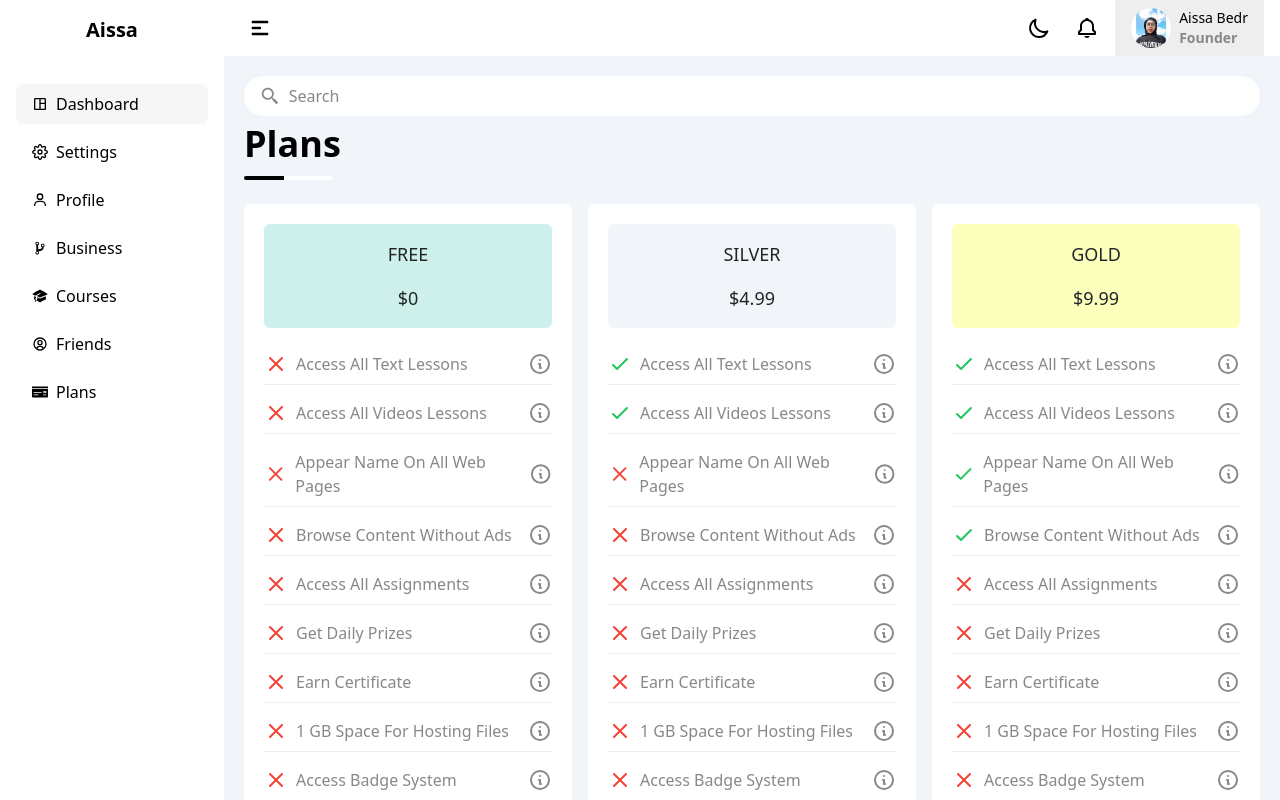
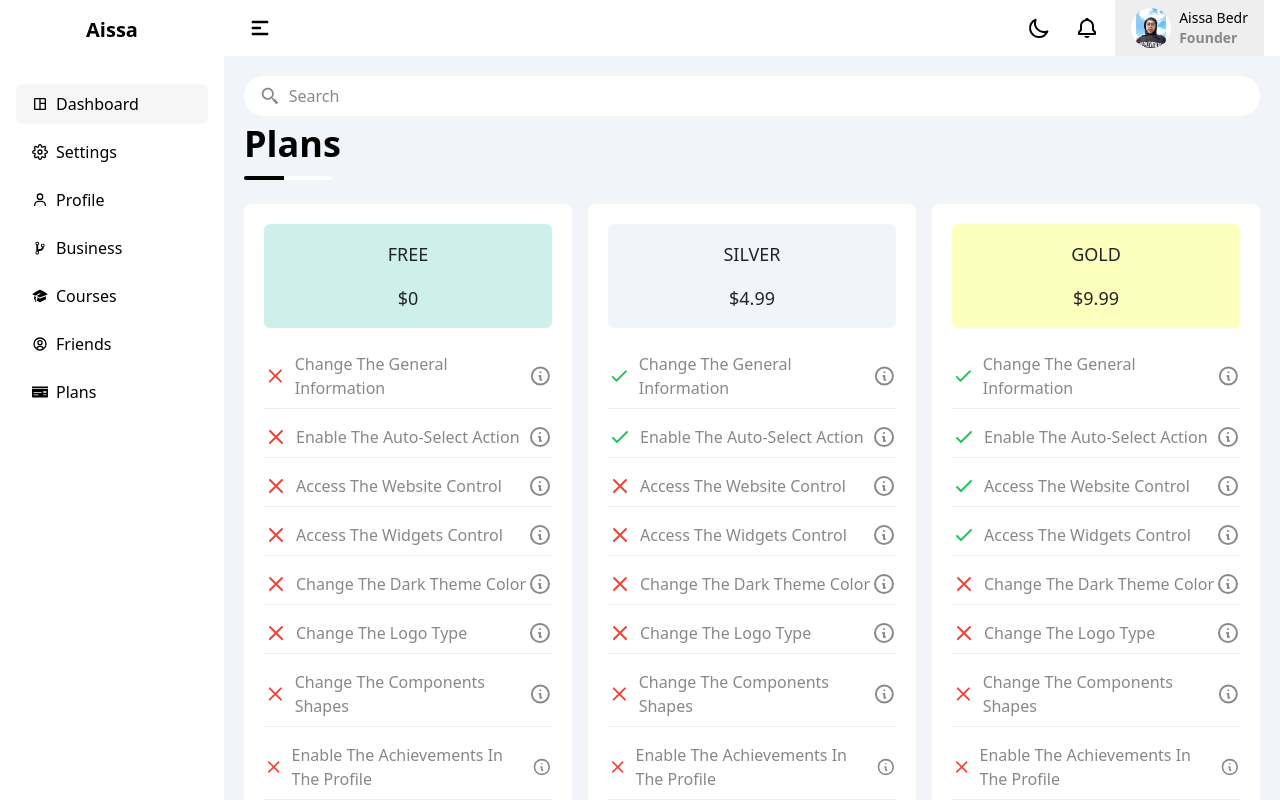
Before and after one commit to Aissa-Bedr/Dashboard, a Next.js app in the folder application/: page /plans in a window 1280 px wide. Built offline with nearby package versions, Linux system fonts and the light colour scheme.

Commit message:
update the plans data

```diff
--- a/application/components/app/plans/data/freeFeatures.ts
+++ b/application/components/app/plans/data/freeFeatures.ts
@@ -3,56 +3,62 @@ import { FeatureProps } from "../types/main";
 const freeFeatures: FeatureProps[] = [
     {
         id: 0,
-        content: "Access all text lessons",
-        completeContent: "You will be Access all text lessons in the cite",
+        content: "Change the general information",
+        completeContent: "You will be able to change the first and last name",
         isChecked: false,
     },
     {
         id: 1,
-        content: "Access all videos lessons",
-        completeContent: "You will be Access all videos lessons in the cite",
+        content: "Enable the auto-select action",
+        completeContent: "You will be able to access the automatic select action",
         isChecked: false,
     },
     {
         id: 2,
-        content: "Appear name on all web pages",
-        completeContent: "Your name will be at all sections in the cite",
+        content: "Access the website control",
+        completeContent: "You will be able to control the website actions",
         isChecked: false,
     },
     {
         id: 3,
-        content: "Browse content without ads",
-        completeContent: "No sudden or pined ads in the web site",
+        content: "Access the widgets control",
+        completeContent: "You will be able to control the website widgets",
         isChecked: false,
     },
     {
         id: 4,
-        content: "Access all assignments",
-        completeContent: "You will be able to do the assignments",
+        content: "Change the dark theme color",
+        completeContent: "You will be able to change the dark theme color in the appearance control",
         isChecked: false,
     },
     {
         id: 5,
-        content: "Get daily prizes",
-        completeContent: "Every day you signed up you will get a random prize",
+        content: "Change the logo type",
+        completeContent: "You will be able to change the logo type",
         isChecked: false,
     },
     {
         id: 6,
-        content: "Earn certificate",
-        completeContent: "after completing some chelenges you will get a certificate",
+        content: "Change the components shapes",
+        completeContent: "You will be able to control and change the components shapes as you want",
         isChecked: false,
     },
     {
         id: 7,
-        content: "1 GB space for hosting files",
-        completeContent: "get a free space to host your files",
+        content: "Enable the achievements in the profile",
+        completeContent: "You will be able to see your achievements in your profile",
         isChecked: false,
     },
     {
         id: 8,
-        content: "Access badge system",
-        completeContent: "you will be Access the badge system in the page",
+        content: "Get unlimited data",
+        completeContent: "you will be able to add unlimited content data as you want",
+        isChecked: false,
+    },
+    {
+        id: 9,
+        content: "Enable the chat bot",
+        completeContent: "you will be able to chat and interact with the chat bot",
         isChecked: false,
     },
 ];
--- a/application/components/app/plans/data/goldFeatures.ts
+++ b/application/components/app/plans/data/goldFeatures.ts
@@ -3,56 +3,62 @@ import { FeatureProps } from "../types/main";
 const goldFeatures: FeatureProps[] = [
     {
         id: 0,
-        content: "Access all text lessons",
-        completeContent: "You will be Access all text lessons in the cite",
+        content: "Change the general information",
+        completeContent: "You will be able to change the first and last name",
         isChecked: true,
     },
     {
         id: 1,
-        content: "Access all videos lessons",
-        completeContent: "You will be Access all videos lessons in the cite",
+        content: "Enable the auto-select action",
+        completeContent: "You will be able to access the automatic select action",
         isChecked: true,
     },
     {
         id: 2,
-        content: "Appear name on all web pages",
-        completeContent: "Your name will be at all sections in the cite",
+        content: "Access the website control",
+        completeContent: "You will be able to control the website actions",
         isChecked: true,
     },
     {
         id: 3,
-        content: "Browse content without ads",
-        completeContent: "No sudden or pined ads in the web site",
+        content: "Access the widgets control",
+        completeContent: "You will be able to control the website widgets",
         isChecked: true,
     },
     {
         id: 4,
-        content: "Access all assignments",
-        completeContent: "You will be able to do the assignments",
+        content: "Change the dark theme color",
+        completeContent: "You will be able to change the dark theme color in the appearance control",
         isChecked: false,
     },
     {
         id: 5,
-        content: "Get daily prizes",
-        completeContent: "Every day you signed up you will get a random prize",
+        content: "Change the logo type",
+        completeContent: "You will be able to change the logo type",
         isChecked: false,
     },
     {
         id: 6,
-        content: "Earn certificate",
-        completeContent: "after completing some chelenges you will get a certificate",
+        content: "Change the components shapes",
+        completeContent: "You will be able to control and change the components shapes as you want",
         isChecked: false,
     },
     {
         id: 7,
-        content: "1 GB space for hosting files",
-        completeContent: "get a free space to host your files",
+        content: "Enable the achievements in the profile",
+        completeContent: "You will be able to see your achievements in your profile",
         isChecked: false,
     },
     {
         id: 8,
-        content: "Access badge system",
-        completeContent: "you will be Access the badge system in the page",
+        content: "Get unlimited data",
+        completeContent: "you will be able to add unlimited content data as you want",
+        isChecked: false,
+    },
+    {
+        id: 9,
+        content: "Enable the chat bot",
+        completeContent: "you will be able to chat and interact with the chat bot",
         isChecked: false,
     },
 ];
--- a/application/components/app/plans/data/maxFeatures.ts
+++ b/application/components/app/plans/data/maxFeatures.ts
@@ -3,56 +3,62 @@ import { FeatureProps } from "../types/main";
 const maxFeatures: FeatureProps[] = [
     {
         id: 0,
-        content: "Access all text lessons",
-        completeContent: "You will be Access all text lessons in the cite",
+        content: "Change the general information",
+        completeContent: "You will be able to change the first and last name",
         isChecked: true,
     },
     {
         id: 1,
-        content: "Access all videos lessons",
-        completeContent: "You will be Access all videos lessons in the cite",
+        content: "Enable the auto-select action",
+        completeContent: "You will be able to access the automatic select action",
         isChecked: true,
     },
     {
         id: 2,
-        content: "Appear name on all web pages",
-        completeContent: "Your name will be at all sections in the cite",
+        content: "Access the website control",
+        completeContent: "You will be able to control the website actions",
         isChecked: true,
     },
     {
         id: 3,
-        content: "Browse content without ads",
-        completeContent: "No sudden or pined ads in the web site",
+        content: "Access the widgets control",
+        completeContent: "You will be able to control the website widgets",
         isChecked: true,
     },
     {
         id: 4,
-        content: "Access all assignments",
-        completeContent: "You will be able to do the assignments",
+        content: "Change the dark theme color",
+        completeContent: "You will be able to change the dark theme color in the appearance control",
         isChecked: true,
     },
     {
         id: 5,
-        content: "Get daily prizes",
-        completeContent: "Every day you signed up you will get a random prize",
+        content: "Change the logo type",
+        completeContent: "You will be able to change the logo type",
         isChecked: true,
     },
     {
         id: 6,
-        content: "Earn certificate",
-        completeContent: "after completing some chelenges you will get a certificate",
+        content: "Change the components shapes",
+        completeContent: "You will be able to control and change the components shapes as you want",
         isChecked: true,
     },
     {
         id: 7,
-        content: "1 GB space for hosting files",
-        completeContent: "get a free space to host your files",
+        content: "Enable the achievements in the profile",
+        completeContent: "You will be able to see your achievements in your profile",
         isChecked: true,
     },
     {
         id: 8,
-        content: "Access badge system",
-        completeContent: "you will be Access the badge system in the page",
+        content: "Get unlimited data",
+        completeContent: "you will be able to add unlimited content data as you want",
+        isChecked: true,
+    },
+    {
+        id: 9,
+        content: "Enable the chat bot",
+        completeContent: "you will be able to chat and interact with the chat bot",
         isChecked: true,
     },
 ];
--- a/application/components/app/plans/data/platinumFeatures.ts
+++ b/application/components/app/plans/data/platinumFeatures.ts
@@ -3,56 +3,62 @@ import { FeatureProps } from "../types/main";
 const platinumFeatures: FeatureProps[] = [
     {
         id: 0,
-        content: "Access all text lessons",
-        completeContent: "You will be Access all text lessons in the cite",
+        content: "Change the general information",
+        completeContent: "You will be able to change the first and last name",
         isChecked: true,
     },
     {
         id: 1,
-        content: "Access all videos lessons",
-        completeContent: "You will be Access all videos lessons in the cite",
+        content: "Enable the auto-select action",
+        completeContent: "You will be able to access the automatic select action",
         isChecked: true,
     },
     {
         id: 2,
-        content: "Appear name on all web pages",
-        completeContent: "Your name will be at all sections in the cite",
+        content: "Access the website control",
+        completeContent: "You will be able to control the website actions",
         isChecked: true,
     },
     {
         id: 3,
-        content: "Browse content without ads",
-        completeContent: "No sudden or pined ads in the web site",
+        content: "Access the widgets control",
+        completeContent: "You will be able to control the website widgets",
         isChecked: true,
     },
     {
         id: 4,
-        content: "Access all assignments",
-        completeContent: "You will be able to do the assignments",
+        content: "Change the dark theme color",
+        completeContent: "You will be able to change the dark theme color in the appearance control",
         isChecked: true,
     },
     {
         id: 5,
-        content: "Get daily prizes",
-        completeContent: "Every day you signed up you will get a random prize",
+        content: "Change the logo type",
+        completeContent: "You will be able to change the logo type",
         isChecked: true,
     },
     {
         id: 6,
-        content: "Earn certificate",
-        completeContent: "after completing some chelenges you will get a certificate",
+        content: "Change the components shapes",
+        completeContent: "You will be able to control and change the components shapes as you want",
         isChecked: false,
     },
     {
         id: 7,
-        content: "1 GB space for hosting files",
-        completeContent: "get a free space to host your files",
+        content: "Enable the achievements in the profile",
+        completeContent: "You will be able to see your achievements in your profile",
         isChecked: false,
     },
     {
         id: 8,
-        content: "Access badge system",
-        completeContent: "you will be Access the badge system in the page",
+        content: "Get unlimited data",
+        completeContent: "you will be able to add unlimited content data as you want",
+        isChecked: false,
+    },
+    {
+        id: 9,
+        content: "Enable the chat bot",
+        completeContent: "you will be able to chat and interact with the chat bot",
         isChecked: false,
     },
 ];
--- a/application/components/app/plans/data/silverFeatures.ts
+++ b/application/components/app/plans/data/silverFeatures.ts
@@ -3,56 +3,62 @@ import { FeatureProps } from "../types/main";
 const silverFeatures: FeatureProps[] = [
     {
         id: 0,
-        content: "Access all text lessons",
-        completeContent: "You will be Access all text lessons in the cite",
+        content: "Change the general information",
+        completeContent: "You will be able to change the first and last name",
         isChecked: true,
     },
     {
         id: 1,
-        content: "Access all videos lessons",
-        completeContent: "You will be Access all videos lessons in the cite",
+        content: "Enable the auto-select action",
+        completeContent: "You will be able to access the automatic select action",
         isChecked: true,
     },
     {
         id: 2,
-        content: "Appear name on all web pages",
-        completeContent: "Your name will be at all sections in the cite",
+        content: "Access the website control",
+        completeContent: "You will be able to control the website actions",
         isChecked: false,
     },
     {
         id: 3,
-        content: "Browse content without ads",
-        completeContent: "No sudden or pined ads in the web site",
+        content: "Access the widgets control",
+        completeContent: "You will be able to control the website widgets",
         isChecked: false,
     },
     {
         id: 4,
-        content: "Access all assignments",
-        completeContent: "You will be able to do the assignments",
+        content: "Change the dark theme color",
+        completeContent: "You will be able to change the dark theme color in the appearance control",
         isChecked: false,
     },
     {
         id: 5,
-        content: "Get daily prizes",
-        completeContent: "Every day you signed up you will get a random prize",
+        content: "Change the logo type",
+        completeContent: "You will be able to change the logo type",
         isChecked: false,
     },
     {
         id: 6,
-        content: "Earn certificate",
-        completeContent: "after completing some chelenges you will get a certificate",
+        content: "Change the components shapes",
+        completeContent: "You will be able to control and change the components shapes as you want",
         isChecked: false,
     },
     {
         id: 7,
-        content: "1 GB space for hosting files",
-        completeContent: "get a free space to host your files",
+        content: "Enable the achievements in the profile",
+        completeContent: "You will be able to see your achievements in your profile",
         isChecked: false,
     },
     {
         id: 8,
-        content: "Access badge system",
-        completeContent: "you will be Access the badge system in the page",
+        content: "Get unlimited data",
+        completeContent: "you will be able to add unlimited content data as you want",
+        isChecked: false,
+    },
+    {
+        id: 9,
+        content: "Enable the chat bot",
+        completeContent: "you will be able to chat and interact with the chat bot",
         isChecked: false,
     },
 ];
--- a/application/components/app/plans/data/superFeatures.ts
+++ b/application/components/app/plans/data/superFeatures.ts
@@ -3,56 +3,62 @@ import { FeatureProps } from "../types/main";
 const superFeatures: FeatureProps[] = [
     {
         id: 0,
-        content: "Access all text lessons",
-        completeContent: "You will be Access all text lessons in the cite",
+        content: "Change the general information",
+        completeContent: "You will be able to change the first and last name",
         isChecked: true,
     },
     {
         id: 1,
-        content: "Access all videos lessons",
-        completeContent: "You will be Access all videos lessons in the cite",
+        content: "Enable the auto-select action",
+        completeContent: "You will be able to access the automatic select action",
         isChecked: true,
     },
     {
         id: 2,
-        content: "Appear name on all web pages",
-        completeContent: "Your name will be at all sections in the cite",
+        content: "Access the website control",
+        completeContent: "You will be able to control the website actions",
         isChecked: true,
     },
     {
         id: 3,
-        content: "Browse content without ads",
-        completeContent: "No sudden or pined ads in the web site",
+        content: "Access the widgets control",
+        completeContent: "You will be able to control the website widgets",
         isChecked: true,
     },
     {
         id: 4,
-        content: "Access all assignments",
-        completeContent: "You will be able to do the assignments",
+        content: "Change the dark theme color",
+        completeContent: "You will be able to change the dark theme color in the appearance control",
         isChecked: true,
     },
     {
         id: 5,
-        content: "Get daily prizes",
-        completeContent: "Every day you signed up you will get a random prize",
+        content: "Change the logo type",
+        completeContent: "You will be able to change the logo type",
         isChecked: true,
     },
     {
         id: 6,
-        content: "Earn certificate",
-        completeContent: "after completing some chelenges you will get a certificate",
+        content: "Change the components shapes",
+        completeContent: "You will be able to control and change the components shapes as you want",
         isChecked: true,
     },
     {
         id: 7,
-        content: "1 GB space for hosting files",
-        completeContent: "get a free space to host your files",
+        content: "Enable the achievements in the profile",
+        completeContent: "You will be able to see your achievements in your profile",
         isChecked: true,
     },
     {
         id: 8,
-        content: "Access badge system",
-        completeContent: "you will be Access the badge system in the page",
+        content: "Get unlimited data",
+        completeContent: "you will be able to add unlimited content data as you want",
+        isChecked: false,
+    },
+    {
+        id: 9,
+        content: "Enable the chat bot",
+        completeContent: "you will be able to chat and interact with the chat bot",
         isChecked: false,
     },
 ];
```
